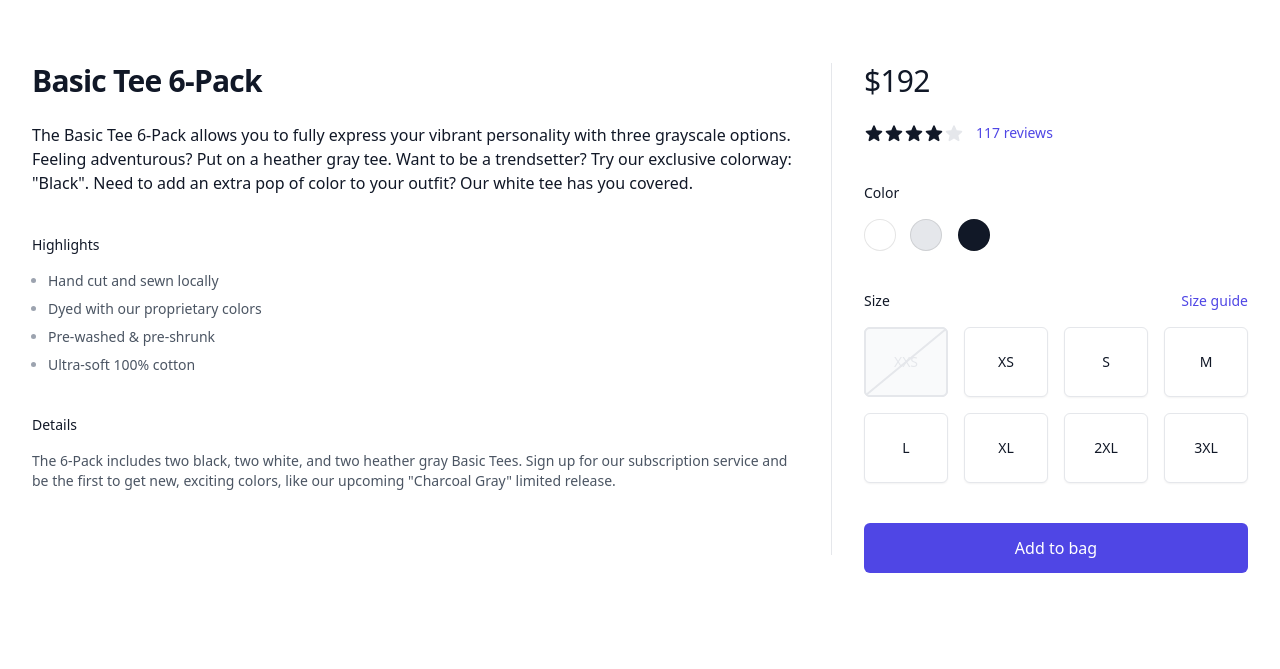
After one commit to GRUP-FDS/Marketplace, a Django app: template carros/templates/carros/description.html in a window 1280 px wide. The commit adds this page. Shown: the part 765-1434 px from the top of the page. Run offline with Django 4.2, Linux system fonts and the light colour scheme; the template is opened without the code that fills it: most values are stand-ins (such as "Sample title", 1, 10 or a date in 2020); parts of the project's set-up code (start-up, migrations or seed data) failed here and were passed over; some libraries are stand-ins or nearby versions.

Commit message:
Criando escopos de anúncios e criando página html da descrição

```diff
--- /dev/null
+++ b/carros/templates/carros/description.html
@@ -0,0 +1,287 @@
+{% extends 'core/base.html' %}
+
+{% block title %}{{ title }}{% endblock title %}
+
+{% block content %}
+
+<div class="bg-white">
+    <div class="pt-6">
+      <nav aria-label="Breadcrumb">
+        <ol role="list" class="mx-auto flex max-w-2xl items-center space-x-2 px-4 sm:px-6 lg:max-w-7xl lg:px-8">
+          <li>
+            <div class="flex items-center">
+              <a href="#" class="mr-2 text-sm font-medium text-gray-900">Men</a>
+              <svg width="16" height="20" viewBox="0 0 16 20" fill="currentColor" aria-hidden="true" class="h-5 w-4 text-gray-300">
+                <path d="M5.697 4.34L8.98 16.532h1.327L7.025 4.341H5.697z" />
+              </svg>
+            </div>
+          </li>
+
+          <li>
+            <div class="flex items-center">
+              <a href="#" class="mr-2 text-sm font-medium text-gray-900">Clothing</a>
+              <svg width="16" height="20" viewBox="0 0 16 20" fill="currentColor" aria-hidden="true" class="h-5 w-4 text-gray-300">
+                <path d="M5.697 4.34L8.98 16.532h1.327L7.025 4.341H5.697z" />
+              </svg>
+            </div>
+          </li>
+
+          <li class="text-sm">
+            <a href="#" aria-current="page" class="font-medium text-gray-500 hover:text-gray-600">Basic Tee 6-Pack</a>
+          </li>
+        </ol>
+      </nav>
+
+      <!-- Image gallery -->
+      <div class="mx-auto mt-6 max-w-2xl sm:px-6 lg:grid lg:max-w-7xl lg:grid-cols-3 lg:gap-x-8 lg:px-8">
+        <div class="aspect-h-4 aspect-w-3 hidden overflow-hidden rounded-lg lg:block">
+          <img src="https://tailwindui.com/img/ecommerce-images/product-page-02-secondary-product-shot.jpg" alt="Two each of gray, white, and black shirts laying flat." class="h-full w-full object-cover object-center">
+        </div>
+        <div class="hidden lg:grid lg:grid-cols-1 lg:gap-y-8">
+          <div class="aspect-h-2 aspect-w-3 overflow-hidden rounded-lg">
+            <img src="https://tailwindui.com/img/ecommerce-images/product-page-02-tertiary-product-shot-01.jpg" alt="Model wearing plain black basic tee." class="h-full w-full object-cover object-center">
+          </div>
+          <div class="aspect-h-2 aspect-w-3 overflow-hidden rounded-lg">
+            <img src="https://tailwindui.com/img/ecommerce-images/product-page-02-tertiary-product-shot-02.jpg" alt="Model wearing plain gray basic tee." class="h-full w-full object-cover object-center">
+          </div>
+        </div>
+        <div class="aspect-h-5 aspect-w-4 lg:aspect-h-4 lg:aspect-w-3 sm:overflow-hidden sm:rounded-lg">
+          <img src="https://tailwindui.com/img/ecommerce-images/product-page-02-featured-product-shot.jpg" alt="Model wearing plain white basic tee." class="h-full w-full object-cover object-center">
+        </div>
+      </div>
+
+      <!-- Product info -->
+      <div class="mx-auto max-w-2xl px-4 pb-16 pt-10 sm:px-6 lg:grid lg:max-w-7xl lg:grid-cols-3 lg:grid-rows-[auto,auto,1fr] lg:gap-x-8 lg:px-8 lg:pb-24 lg:pt-16">
+        <div class="lg:col-span-2 lg:border-r lg:border-gray-200 lg:pr-8">
+          <h1 class="text-2xl font-bold tracking-tight text-gray-900 sm:text-3xl">Basic Tee 6-Pack</h1>
+        </div>
+
+        <!-- Options -->
+        <div class="mt-4 lg:row-span-3 lg:mt-0">
+          <h2 class="sr-only">Product information</h2>
+          <p class="text-3xl tracking-tight text-gray-900">$192</p>
+
+          <!-- Reviews -->
+          <div class="mt-6">
+            <h3 class="sr-only">Reviews</h3>
+            <div class="flex items-center">
+              <div class="flex items-center">
+                <!-- Active: "text-gray-900", Default: "text-gray-200" -->
+                <svg class="text-gray-900 h-5 w-5 flex-shrink-0" viewBox="0 0 20 20" fill="currentColor" aria-hidden="true">
+                  <path fill-rule="evenodd" d="M10.868 2.884c-.321-.772-1.415-.772-1.736 0l-1.83 4.401-4.753.381c-.833.067-1.171 1.107-.536 1.651l3.62 3.102-1.106 4.637c-.194.813.691 1.456 1.405 1.02L10 15.591l4.069 2.485c.713.436 1.598-.207 1.404-1.02l-1.106-4.637 3.62-3.102c.635-.544.297-1.584-.536-1.65l-4.752-.382-1.831-4.401z" clip-rule="evenodd" />
+                </svg>
+
+                <svg class="text-gray-900 h-5 w-5 flex-shrink-0" viewBox="0 0 20 20" fill="currentColor" aria-hidden="true">
+                  <path fill-rule="evenodd" d="M10.868 2.884c-.321-.772-1.415-.772-1.736 0l-1.83 4.401-4.753.381c-.833.067-1.171 1.107-.536 1.651l3.62 3.102-1.106 4.637c-.194.813.691 1.456 1.405 1.02L10 15.591l4.069 2.485c.713.436 1.598-.207 1.404-1.02l-1.106-4.637 3.62-3.102c.635-.544.297-1.584-.536-1.65l-4.752-.382-1.831-4.401z" clip-rule="evenodd" />
+                </svg>
+
+                <svg class="text-gray-900 h-5 w-5 flex-shrink-0" viewBox="0 0 20 20" fill="currentColor" aria-hidden="true">
+                  <path fill-rule="evenodd" d="M10.868 2.884c-.321-.772-1.415-.772-1.736 0l-1.83 4.401-4.753.381c-.833.067-1.171 1.107-.536 1.651l3.62 3.102-1.106 4.637c-.194.813.691 1.456 1.405 1.02L10 15.591l4.069 2.485c.713.436 1.598-.207 1.404-1.02l-1.106-4.637 3.62-3.102c.635-.544.297-1.584-.536-1.65l-4.752-.382-1.831-4.401z" clip-rule="evenodd" />
+                </svg>
+
+                <svg class="text-gray-900 h-5 w-5 flex-shrink-0" viewBox="0 0 20 20" fill="currentColor" aria-hidden="true">
+                  <path fill-rule="evenodd" d="M10.868 2.884c-.321-.772-1.415-.772-1.736 0l-1.83 4.401-4.753.381c-.833.067-1.171 1.107-.536 1.651l3.62 3.102-1.106 4.637c-.194.813.691 1.456 1.405 1.02L10 15.591l4.069 2.485c.713.436 1.598-.207 1.404-1.02l-1.106-4.637 3.62-3.102c.635-.544.297-1.584-.536-1.65l-4.752-.382-1.831-4.401z" clip-rule="evenodd" />
+                </svg>
+
+                <svg class="text-gray-200 h-5 w-5 flex-shrink-0" viewBox="0 0 20 20" fill="currentColor" aria-hidden="true">
+                  <path fill-rule="evenodd" d="M10.868 2.884c-.321-.772-1.415-.772-1.736 0l-1.83 4.401-4.753.381c-.833.067-1.171 1.107-.536 1.651l3.62 3.102-1.106 4.637c-.194.813.691 1.456 1.405 1.02L10 15.591l4.069 2.485c.713.436 1.598-.207 1.404-1.02l-1.106-4.637 3.62-3.102c.635-.544.297-1.584-.536-1.65l-4.752-.382-1.831-4.401z" clip-rule="evenodd" />
+                </svg>
+              </div>
+              <p class="sr-only">4 out of 5 stars</p>
+              <a href="#" class="ml-3 text-sm font-medium text-indigo-600 hover:text-indigo-500">117 reviews</a>
+            </div>
+          </div>
+
+          <form class="mt-10">
+            <!-- Colors -->
+            <div>
+              <h3 class="text-sm font-medium text-gray-900">Color</h3>
+
+              <fieldset class="mt-4">
+                <legend class="sr-only">Choose a color</legend>
+                <div class="flex items-center space-x-3">
+                  <!--
+                    Active and Checked: "ring ring-offset-1"
+                    Not Active and Checked: "ring-2"
+                  -->
+                  <label class="relative -m-0.5 flex cursor-pointer items-center justify-center rounded-full p-0.5 focus:outline-none ring-gray-400">
+                    <input type="radio" name="color-choice" value="White" class="sr-only" aria-labelledby="color-choice-0-label">
+                    <span id="color-choice-0-label" class="sr-only"> White </span>
+                    <span aria-hidden="true" class="h-8 w-8 bg-white rounded-full border border-black border-opacity-10"></span>
+                  </label>
+
+                  <!--
+                    Active and Checked: "ring ring-offset-1"
+                    Not Active and Checked: "ring-2"
+                  -->
+                  <label class="relative -m-0.5 flex cursor-pointer items-center justify-center rounded-full p-0.5 focus:outline-none ring-gray-400">
+                    <input type="radio" name="color-choice" value="Gray" class="sr-only" aria-labelledby="color-choice-1-label">
+                    <span id="color-choice-1-label" class="sr-only"> Gray </span>
+                    <span aria-hidden="true" class="h-8 w-8 bg-gray-200 rounded-full border border-black border-opacity-10"></span>
+                  </label>
+
+                  <!--
+                    Active and Checked: "ring ring-offset-1"
+                    Not Active and Checked: "ring-2"
+                  -->
+                  <label class="relative -m-0.5 flex cursor-pointer items-center justify-center rounded-full p-0.5 focus:outline-none ring-gray-900">
+                    <input type="radio" name="color-choice" value="Black" class="sr-only" aria-labelledby="color-choice-2-label">
+                    <span id="color-choice-2-label" class="sr-only"> Black </span>
+                    <span aria-hidden="true" class="h-8 w-8 bg-gray-900 rounded-full border border-black border-opacity-10"></span>
+                  </label>
+                </div>
+              </fieldset>
+            </div>
+
+            <!-- Sizes -->
+            <div class="mt-10">
+              <div class="flex items-center justify-between">
+                <h3 class="text-sm font-medium text-gray-900">Size</h3>
+                <a href="#" class="text-sm font-medium text-indigo-600 hover:text-indigo-500">Size guide</a>
+              </div>
+
+              <fieldset class="mt-4">
+                <legend class="sr-only">Choose a size</legend>
+                <div class="grid grid-cols-4 gap-4 sm:grid-cols-8 lg:grid-cols-4">
+                  <!-- Active: "ring-2 ring-indigo-500" -->
+                  <label class="group relative flex items-center justify-center rounded-md border py-3 px-4 text-sm font-medium uppercase hover:bg-gray-50 focus:outline-none sm:flex-1 sm:py-6 cursor-not-allowed bg-gray-50 text-gray-200">
+                    <input type="radio" name="size-choice" value="XXS" disabled class="sr-only" aria-labelledby="size-choice-0-label">
+                    <span id="size-choice-0-label">XXS</span>
+
+                    <span aria-hidden="true" class="pointer-events-none absolute -inset-px rounded-md border-2 border-gray-200">
+                      <svg class="absolute inset-0 h-full w-full stroke-2 text-gray-200" viewBox="0 0 100 100" preserveAspectRatio="none" stroke="currentColor">
+                        <line x1="0" y1="100" x2="100" y2="0" vector-effect="non-scaling-stroke" />
+                      </svg>
+                    </span>
+                  </label>
+
+                  <!-- Active: "ring-2 ring-indigo-500" -->
+                  <label class="group relative flex items-center justify-center rounded-md border py-3 px-4 text-sm font-medium uppercase hover:bg-gray-50 focus:outline-none sm:flex-1 sm:py-6 cursor-pointer bg-white text-gray-900 shadow-sm">
+                    <input type="radio" name="size-choice" value="XS" class="sr-only" aria-labelledby="size-choice-1-label">
+                    <span id="size-choice-1-label">XS</span>
+
+                    <!--
+                      Active: "border", Not Active: "border-2"
+                      Checked: "border-indigo-500", Not Checked: "border-transparent"
+                    -->
+                    <span class="pointer-events-none absolute -inset-px rounded-md" aria-hidden="true"></span>
+                  </label>
+
+                  <!-- Active: "ring-2 ring-indigo-500" -->
+                  <label class="group relative flex items-center justify-center rounded-md border py-3 px-4 text-sm font-medium uppercase hover:bg-gray-50 focus:outline-none sm:flex-1 sm:py-6 cursor-pointer bg-white text-gray-900 shadow-sm">
+                    <input type="radio" name="size-choice" value="S" class="sr-only" aria-labelledby="size-choice-2-label">
+                    <span id="size-choice-2-label">S</span>
+
+                    <!--
+                      Active: "border", Not Active: "border-2"
+                      Checked: "border-indigo-500", Not Checked: "border-transparent"
+                    -->
+                    <span class="pointer-events-none absolute -inset-px rounded-md" aria-hidden="true"></span>
+                  </label>
+
+                  <!-- Active: "ring-2 ring-indigo-500" -->
+                  <label class="group relative flex items-center justify-center rounded-md border py-3 px-4 text-sm font-medium uppercase hover:bg-gray-50 focus:outline-none sm:flex-1 sm:py-6 cursor-pointer bg-white text-gray-900 shadow-sm">
+                    <input type="radio" name="size-choice" value="M" class="sr-only" aria-labelledby="size-choice-3-label">
+                    <span id="size-choice-3-label">M</span>
+
+                    <!--
+                      Active: "border", Not Active: "border-2"
+                      Checked: "border-indigo-500", Not Checked: "border-transparent"
+                    -->
+                    <span class="pointer-events-none absolute -inset-px rounded-md" aria-hidden="true"></span>
+                  </label>
+
+                  <!-- Active: "ring-2 ring-indigo-500" -->
+                  <label class="group relative flex items-center justify-center rounded-md border py-3 px-4 text-sm font-medium uppercase hover:bg-gray-50 focus:outline-none sm:flex-1 sm:py-6 cursor-pointer bg-white text-gray-900 shadow-sm">
+                    <input type="radio" name="size-choice" value="L" class="sr-only" aria-labelledby="size-choice-4-label">
+                    <span id="size-choice-4-label">L</span>
+
+                    <!--
+                      Active: "border", Not Active: "border-2"
+                      Checked: "border-indigo-500", Not Checked: "border-transparent"
+                    -->
+                    <span class="pointer-events-none absolute -inset-px rounded-md" aria-hidden="true"></span>
+                  </label>
+
+                  <!-- Active: "ring-2 ring-indigo-500" -->
+                  <label class="group relative flex items-center justify-center rounded-md border py-3 px-4 text-sm font-medium uppercase hover:bg-gray-50 focus:outline-none sm:flex-1 sm:py-6 cursor-pointer bg-white text-gray-900 shadow-sm">
+                    <input type="radio" name="size-choice" value="XL" class="sr-only" aria-labelledby="size-choice-5-label">
+                    <span id="size-choice-5-label">XL</span>
+
+                    <!--
+                      Active: "border", Not Active: "border-2"
+                      Checked: "border-indigo-500", Not Checked: "border-transparent"
+                    -->
+                    <span class="pointer-events-none absolute -inset-px rounded-md" aria-hidden="true"></span>
+                  </label>
+
+                  <!-- Active: "ring-2 ring-indigo-500" -->
+                  <label class="group relative flex items-center justify-center rounded-md border py-3 px-4 text-sm font-medium uppercase hover:bg-gray-50 focus:outline-none sm:flex-1 sm:py-6 cursor-pointer bg-white text-gray-900 shadow-sm">
+                    <input type="radio" name="size-choice" value="2XL" class="sr-only" aria-labelledby="size-choice-6-label">
+                    <span id="size-choice-6-label">2XL</span>
+
+                    <!--
+                      Active: "border", Not Active: "border-2"
+                      Checked: "border-indigo-500", Not Checked: "border-transparent"
+                    -->
+                    <span class="pointer-events-none absolute -inset-px rounded-md" aria-hidden="true"></span>
+                  </label>
+
+                  <!-- Active: "ring-2 ring-indigo-500" -->
+                  <label class="group relative flex items-center justify-center rounded-md border py-3 px-4 text-sm font-medium uppercase hover:bg-gray-50 focus:outline-none sm:flex-1 sm:py-6 cursor-pointer bg-white text-gray-900 shadow-sm">
+                    <input type="radio" name="size-choice" value="3XL" class="sr-only" aria-labelledby="size-choice-7-label">
+                    <span id="size-choice-7-label">3XL</span>
+
+                    <!--
+                      Active: "border", Not Active: "border-2"
+                      Checked: "border-indigo-500", Not Checked: "border-transparent"
+                    -->
+                    <span class="pointer-events-none absolute -inset-px rounded-md" aria-hidden="true"></span>
+                  </label>
+                </div>
+              </fieldset>
+            </div>
+
+            <button type="submit" class="mt-10 flex w-full items-center justify-center rounded-md border border-transparent bg-indigo-600 px-8 py-3 text-base font-medium text-white hover:bg-indigo-700 focus:outline-none focus:ring-2 focus:ring-indigo-500 focus:ring-offset-2">Add to bag</button>
+          </form>
+        </div>
+
+        <div class="py-10 lg:col-span-2 lg:col-start-1 lg:border-r lg:border-gray-200 lg:pb-16 lg:pr-8 lg:pt-6">
+          <!-- Description and details -->
+          <div>
+            <h3 class="sr-only">Description</h3>
+
+            <div class="space-y-6">
+              <p class="text-base text-gray-900">The Basic Tee 6-Pack allows you to fully express your vibrant personality with three grayscale options. Feeling adventurous? Put on a heather gray tee. Want to be a trendsetter? Try our exclusive colorway: &quot;Black&quot;. Need to add an extra pop of color to your outfit? Our white tee has you covered.</p>
+            </div>
+          </div>
+
+          <div class="mt-10">
+            <h3 class="text-sm font-medium text-gray-900">Highlights</h3>
+
+            <div class="mt-4">
+              <ul role="list" class="list-disc space-y-2 pl-4 text-sm">
+                <li class="text-gray-400"><span class="text-gray-600">Hand cut and sewn locally</span></li>
+
+                <li class="text-gray-400"><span class="text-gray-600">Dyed with our proprietary colors</span></li>
+
+                <li class="text-gray-400"><span class="text-gray-600">Pre-washed &amp; pre-shrunk</span></li>
+
+                <li class="text-gray-400"><span class="text-gray-600">Ultra-soft 100% cotton</span></li>
+              </ul>
+            </div>
+          </div>
+
+          <div class="mt-10">
+            <h2 class="text-sm font-medium text-gray-900">Details</h2>
+
+            <div class="mt-4 space-y-6">
+              <p class="text-sm text-gray-600">The 6-Pack includes two black, two white, and two heather gray Basic Tees. Sign up for our subscription service and be the first to get new, exciting colors, like our upcoming &quot;Charcoal Gray&quot; limited release.</p>
+            </div>
+          </div>
+        </div>
+      </div>
+    </div>
+  </div>
+
+{% endblock %}
```
Also changed, not shown: core/templates/core/home.html (+40 -2 lines).
